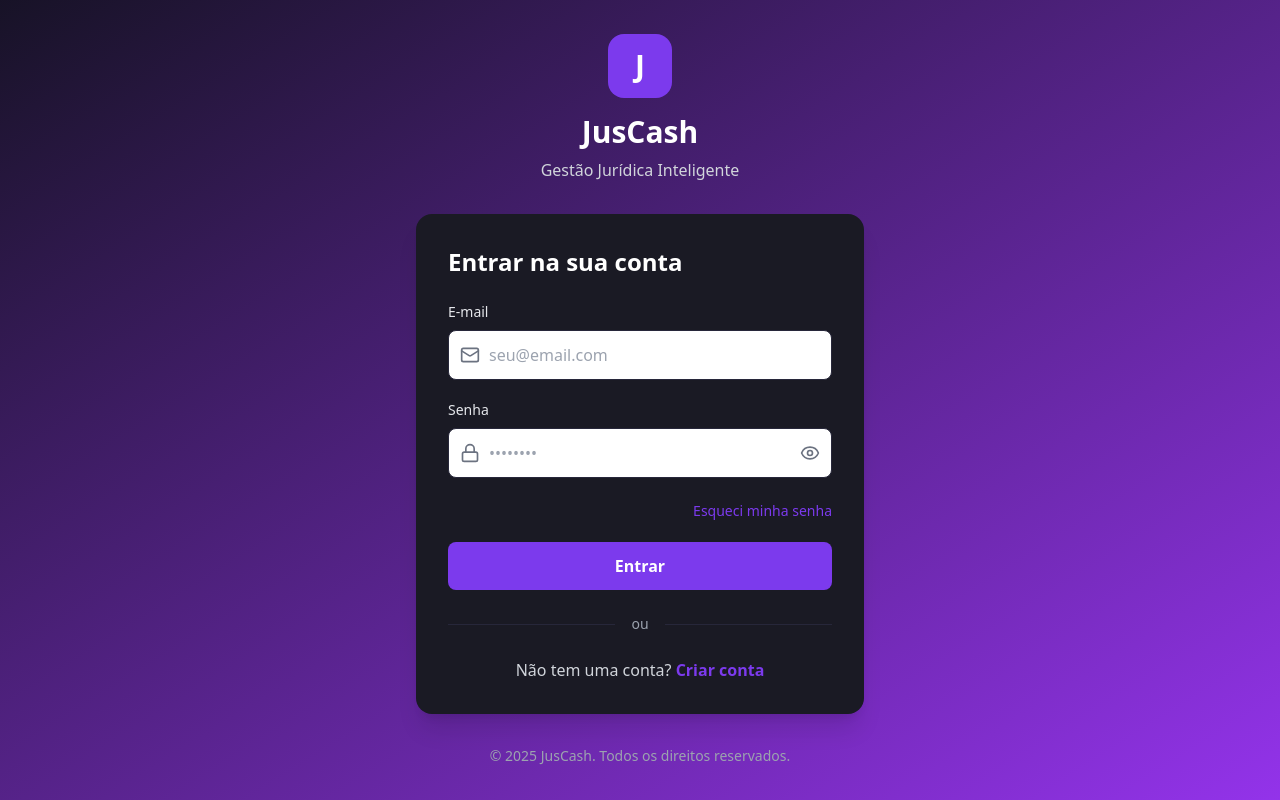
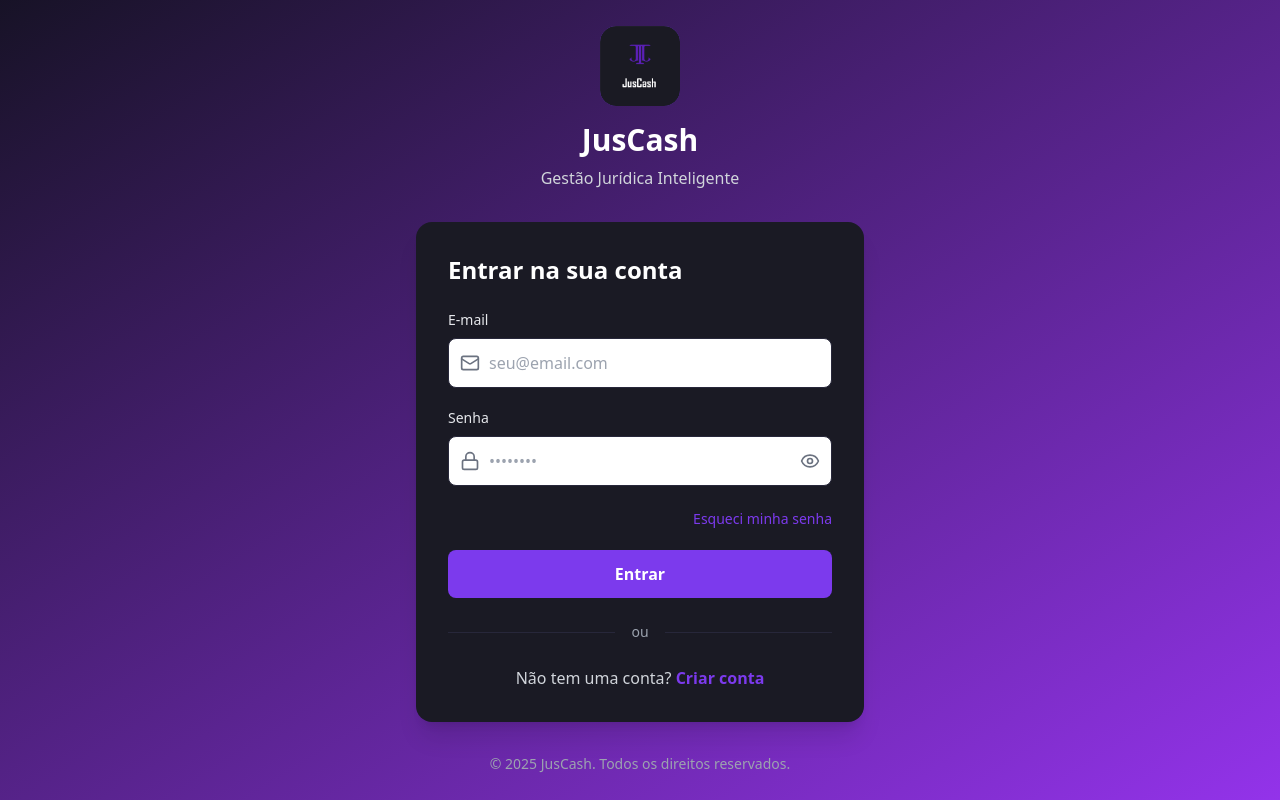
Before and after one commit to gustanitr0/JusCash, a React (Vite) app: page / in a window 1280 px wide. Built offline with nearby package versions, Linux system fonts and the light colour scheme; no server answers.

Commit message:
fix: register page

```diff
--- a/src/components/auth/login/index.jsx
+++ b/src/components/auth/login/index.jsx
@@ -1,6 +1,7 @@
 import React, { useState } from 'react'
 import { Mail, Lock, AlertCircle, Eye, EyeOff } from 'lucide-react'
 import { useAuth } from '../../../contexts/auth'
+import JusCashLogo from '../../../assets/JusCashLogo.png'
 
 const Login = ({ onSwitchToRegister }) => {
   const { login, error } = useAuth()
@@ -46,8 +47,12 @@ const Login = ({ onSwitchToRegister }) => {
       <div className="max-w-md w-full">
         {/* Logo */}
         <div className="text-center mb-8">
-          <div className="inline-flex items-center justify-center w-16 h-16 bg-dark-600 text-white rounded-2xl mb-4">
-            <span className="text-3xl font-bold">J</span>
+          <div className="inline-flex items-center justify-center w-20 h-20 bg-dark-600 text-white rounded-2xl mb-4">
+            <img
+              src={JusCashLogo}
+              alt="Logo"
+              className="w-full h-full object-contain rounded-2xl"
+            />
           </div>
           <h1 className="text-3xl font-bold text-white mb-2">JusCash</h1>
           <p className="text-gray-300">Gestão Jurídica Inteligente</p>
--- a/src/components/auth/register/index.jsx
+++ b/src/components/auth/register/index.jsx
@@ -11,6 +11,7 @@ import {
   CheckCircle,
 } from 'lucide-react'
 import { useAuth } from '../../../contexts/auth'
+import JusCashLogo from '../../../assets/JusCashLogo.png'
 
 const Register = ({ onSwitchToLogin }) => {
   const { register, error } = useAuth()
@@ -92,8 +93,12 @@ const Register = ({ onSwitchToLogin }) => {
       <div className="max-w-md w-full">
         {/* Logo */}
         <div className="text-center mb-8">
-          <div className="inline-flex items-center justify-center w-16 h-16 bg-dark-600 text-white rounded-2xl mb-4">
-            <span className="text-3xl font-bold">J</span>
+          <div className="inline-flex items-center justify-center w-20 h-20 bg-dark-600 text-white rounded-2xl mb-4">
+            <img
+              src={JusCashLogo}
+              alt="Logo"
+              className="w-full h-full object-contain rounded-2xl"
+            />
           </div>
           <h1 className="text-3xl font-bold text-white mb-2">JusCash</h1>
           <p className="text-gray-300">Crie sua conta gratuitamente</p>
@@ -133,7 +138,7 @@ const Register = ({ onSwitchToLogin }) => {
                   value={formData.name}
                   onChange={handleChange}
                   placeholder="Seu nome"
-                  className="w-full pl-10 pr-4 py-3 border border-surface-medium rounded-lg focus:ring-2 focus:ring-dark-500 focus:border-transparent transition"
+                  className="w-full pl-10 pr-4 py-3 border border-surface-medium rounded-lg focus:ring-2 focus:ring-dark-500 focus:border-transparent transition text-gray-500"
                   disabled={loading}
                 />
               </div>
@@ -167,7 +172,7 @@ const Register = ({ onSwitchToLogin }) => {
                   value={formData.phone}
                   onChange={handleChange}
                   placeholder="(11) 98765-4321"
-                  className="w-full pl-10 pr-4 py-3 border border-surface-medium rounded-lg focus:ring-2 focus:ring-dark-500 focus:border-transparent transition"
+                  className="w-full pl-10 pr-4 py-3 border border-surface-medium rounded-lg focus:ring-2 focus:ring-dark-500 focus:border-transparent transition text-gray-500"
                   disabled={loading}
                 />
               </div>
@@ -184,7 +189,7 @@ const Register = ({ onSwitchToLogin }) => {
                   value={formData.password}
                   onChange={handleChange}
                   placeholder="Mínimo 6 caracteres"
-                  className="w-full pl-10 pr-12 py-3 border border-surface-medium rounded-lg focus:ring-2 focus:ring-dark-500 focus:border-transparent transition"
+                  className="w-full pl-10 pr-12 py-3 border border-surface-medium rounded-lg focus:ring-2 focus:ring-dark-500 focus:border-transparent transition text-gray-500"
                   disabled={loading}
                 />
                 <button
@@ -210,7 +215,7 @@ const Register = ({ onSwitchToLogin }) => {
                   value={formData.confirmPassword}
                   onChange={handleChange}
                   placeholder="Digite a senha novamente"
-                  className="w-full pl-10 pr-12 py-3 border border-surface-medium rounded-lg focus:ring-2 focus:ring-dark-500 focus:border-transparent transition"
+                  className="w-full pl-10 pr-12 py-3 border border-surface-medium rounded-lg focus:ring-2 focus:ring-dark-500 focus:border-transparent transition text-gray-500"
                   disabled={loading}
                 />
                 <button
```
